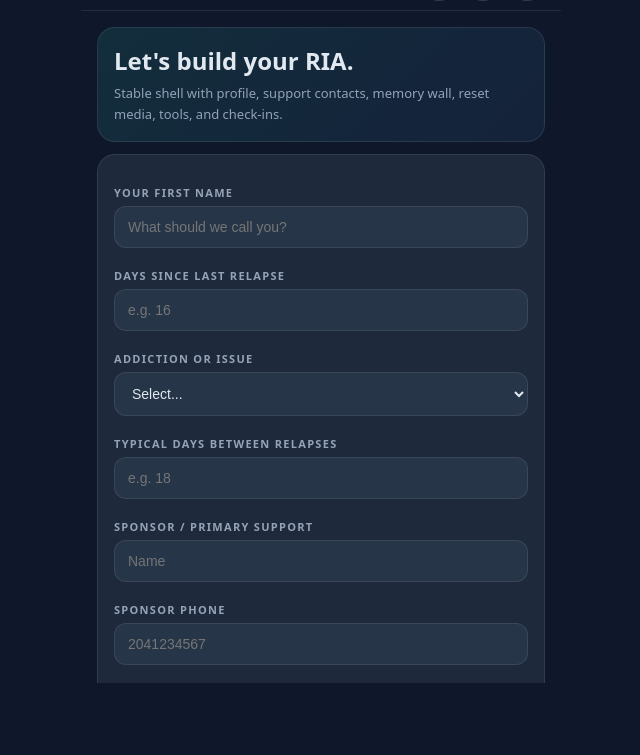
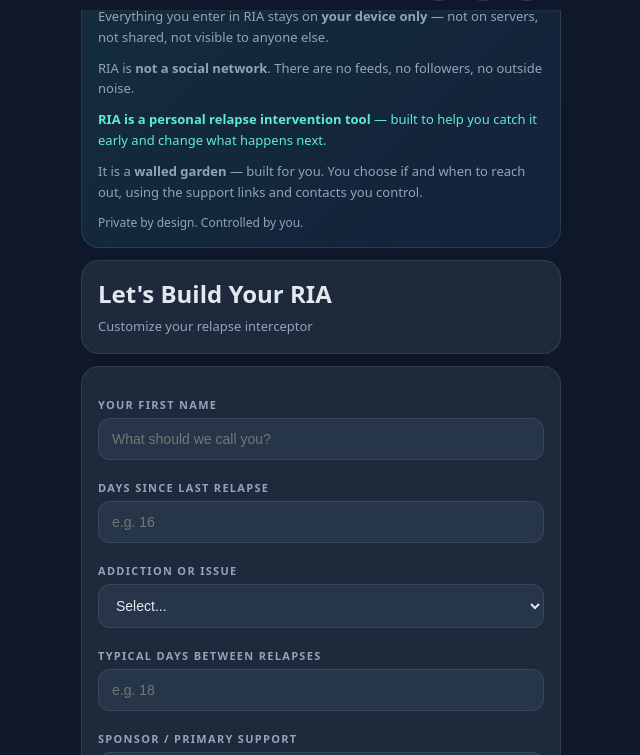
Before and after one commit to stephenwarden009-source/ria, a plain HTML site: page index.html in a window 1280 px wide. Shown: the part 45-800 px from the top of the page, without its empty margins (319-959 px from the left). Drawn offline with Linux system fonts and the light colour scheme.

Commit message:
Update index.html

```diff
--- a/index.html
+++ b/index.html
@@ -145,11 +145,27 @@ hr{border:none; border-top:1px solid var(--border); margin:12px 0}
     </div>
   </div>
 
-  <div id="onboarding">
-    <div class="card hero">
-      <div class="h1">Let's build your RIA.</div>
-      <div class="sub">Stable shell with profile, support contacts, memory wall, reset media, tools, and check-ins.</div>
-    </div>
+  <div class="card hero">
+  <div class="h2">🔒 This is your space. Totally private.</div>
+  <div class="sub" style="margin-top:10px">
+    Everything you enter in RIA stays on <strong>your device only</strong> — not on servers, not shared, not visible to anyone else.
+  </div>
+  <div class="sub" style="margin-top:10px">
+    RIA is <strong>not a social network</strong>. There are no feeds, no followers, no outside noise.
+  </div>
+  <div class="sub" style="margin-top:10px;color:var(--teal2)">
+    <strong>RIA is a personal relapse intervention tool</strong> — built to help you catch it early and change what happens next.
+  </div>
+  <div class="sub" style="margin-top:10px">
+    It is a <strong>walled garden</strong> — built for you. You choose if and when to reach out, using the support links and contacts you control.
+  </div>
+  <div class="small" style="margin-top:12px">Private by design. Controlled by you.</div>
+</div>
+
+<div class="card">
+  <div class="h1">Let's Build Your RIA</div>
+  <div class="sub">Customize your relapse interceptor</div>
+</div>
 
     <div class="card">
       <div class="lbl">Your first name</div>
```
